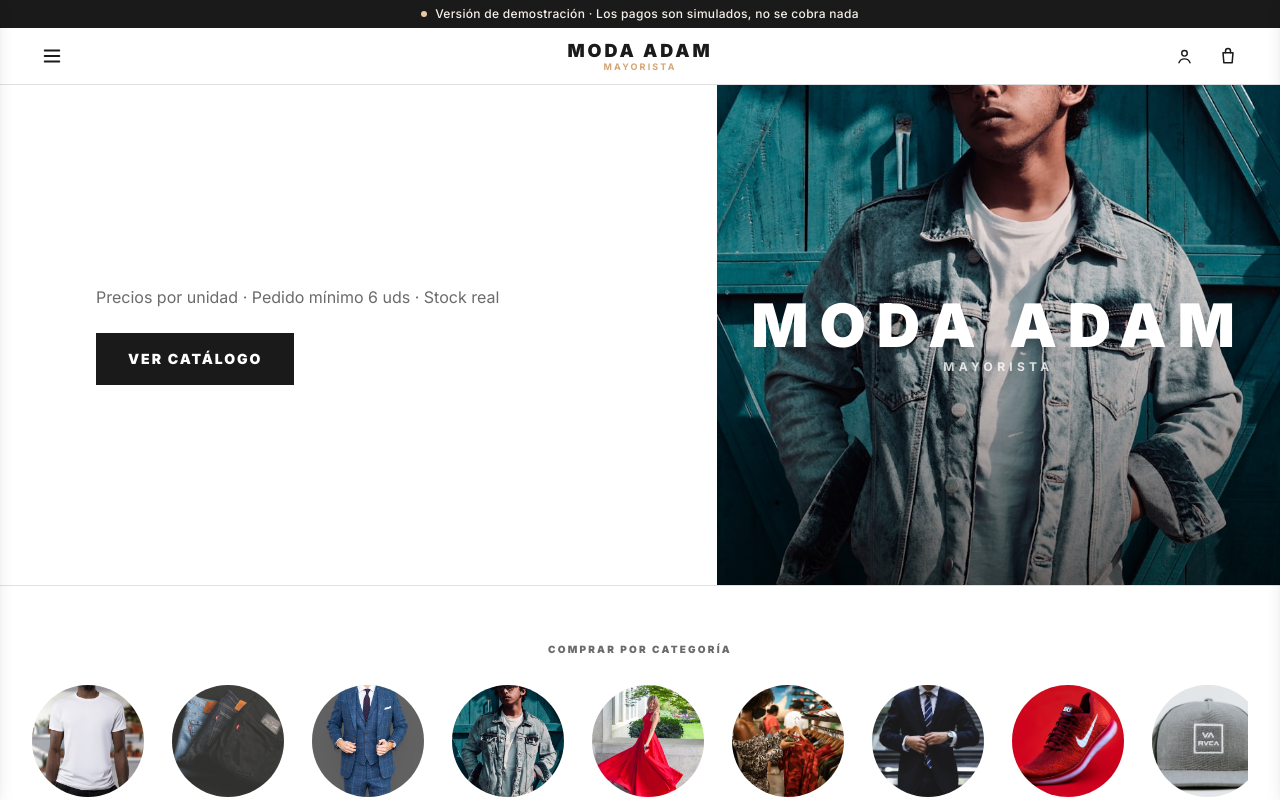
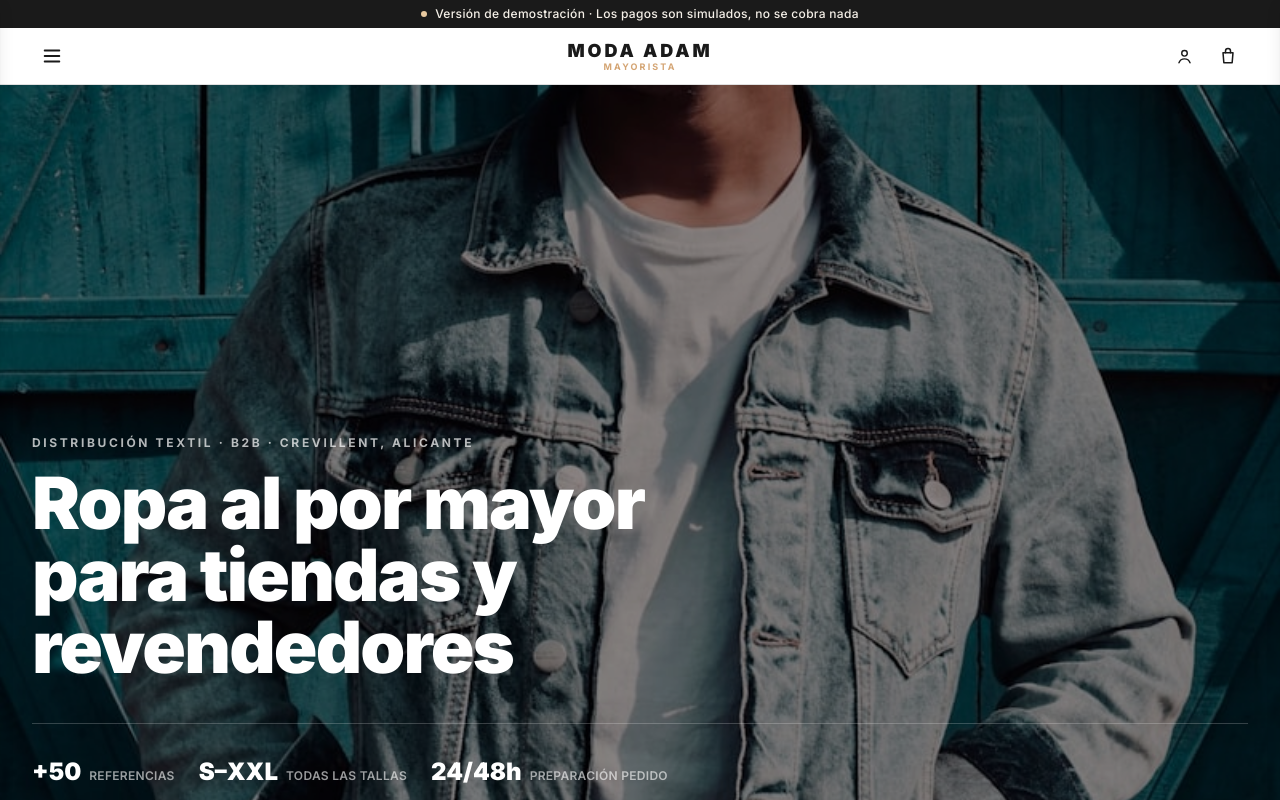
Before and after one commit to Walidarbbbb/moda-adam, a Next.js app: page / in a window 1280 px wide. Shown: the top 800 px of the page. Built offline with nearby package versions, Linux system fonts and the light colour scheme.

Commit message:
Hero: imagen a pantalla completa con texto superpuesto
- Imagen chaqueta denim ocupa 100vh (min-h-screen)
- Texto encima: tagline + h1 + stats (blanco sobre overlay oscuro)
- Eliminados: subtítulo precios y botón VER CATÁLOGO

```diff
--- a/app/page.tsx
+++ b/app/page.tsx
@@ -51,66 +51,44 @@
   return (
     <>
       {/* ═══════════════════════════════════════════════════════════
-          HERO
+          HERO — imagen a pantalla completa
       ═══════════════════════════════════════════════════════════ */}
-      <section className="border-b border-[#E0E0E0] bg-white">
+      <section className="relative flex min-h-screen items-end border-b border-[#E0E0E0] bg-[#F2EDE5]">
 
-        {/* Imagen hero — móvil: nombre de empresa encima */}
-        <div className="relative aspect-[4/3] overflow-hidden bg-[#F2EDE5] sm:aspect-[16/7] lg:hidden">
-          {/* eslint-disable-next-line @next/next/no-img-element */}
-          <img
-            src="/images/products/chaqueta-denim.jpg"
-            alt="Moda Adam — Mayorista"
-            className="h-full w-full object-cover object-center"
-          />
-          {/* Overlay gradiente */}
-          <div className="absolute inset-0 bg-gradient-to-t from-black/65 via-black/20 to-black/10" />
-          {/* Nombre de empresa centrado */}
-          <div className="absolute inset-0 flex flex-col items-center justify-center gap-1">
-            <span className="text-4xl font-black uppercase tracking-[0.18em] text-white drop-shadow-lg sm:text-5xl">
-              MODA ADAM
-            </span>
-            <span className="text-[11px] font-bold uppercase tracking-[0.36em] text-white/80">
-              Mayorista
-            </span>
-          </div>
-        </div>
+        {/* Imagen de fondo — ocupa todo */}
+        {/* eslint-disable-next-line @next/next/no-img-element */}
+        <img
+          src="/images/products/chaqueta-denim.jpg"
+          alt="Moda Adam — Mayorista"
+          className="absolute inset-0 h-full w-full object-cover object-center"
+        />
 
-        {/* Fila principal — texto + imagen desktop */}
-        <div className="flex lg:min-h-[500px]">
+        {/* Overlay oscuro */}
+        <div className="absolute inset-0 bg-black/45" />
 
-          {/* Columna texto */}
-          <div className="flex flex-1 flex-col justify-center px-6 py-10 sm:px-10 lg:px-16 xl:px-24">
-            <div className="max-w-xl">
-              <p className="text-sm text-muted sm:text-base">
-                Precios por unidad · Pedido mínimo 6&nbsp;uds · Stock real
-              </p>
-              <div className="mt-6">
-                <Link href="/catalogo/camisetas" className="btn-ink text-sm px-8 py-4">
-                  VER CATÁLOGO
-                </Link>
+        {/* Contenido encima de la imagen */}
+        <div className="relative z-10 wrap pb-16 pt-32 lg:pb-24 lg:pt-40">
+
+          <p className="text-xs font-bold uppercase tracking-[0.22em] text-white/70">
+            Distribución textil · B2B · Crevillent, Alicante
+          </p>
+
+          <h1 className="mt-4 max-w-2xl text-4xl font-black leading-[1.02] text-white sm:text-5xl lg:text-6xl xl:text-7xl">
+            Ropa al por mayor para tiendas y revendedores
+          </h1>
+
+          {/* Stats */}
+          <div className="mt-10 flex flex-wrap items-center gap-6 border-t border-white/20 pt-8">
+            {[
+              ['+50',   'referencias'],
+              ['S–XXL', 'todas las tallas'],
+              ['24/48h','preparación pedido'],
+            ].map(([n, label]) => (
+              <div key={label} className="flex items-baseline gap-2">
+                <span className="text-2xl font-black text-white">{n}</span>
+                <span className="text-xs font-semibold uppercase tracking-wide text-white/60">{label}</span>
               </div>
-            </div>
-          </div>
-
-          {/* Imagen derecha — solo desktop, con nombre de empresa */}
-          <div className="relative hidden overflow-hidden bg-[#F2EDE5] lg:block lg:w-1/2 xl:w-[44%]">
-            {/* eslint-disable-next-line @next/next/no-img-element */}
-            <img
-              src="/images/products/chaqueta-denim.jpg"
-              alt="Moda Adam — Mayorista"
-              className="absolute inset-0 h-full w-full object-cover object-center"
-            />
-            <div className="absolute inset-0 bg-gradient-to-t from-black/55 via-black/10 to-transparent" />
-            {/* Nombre centrado en desktop */}
-            <div className="absolute inset-0 flex flex-col items-center justify-center gap-1">
-              <span className="text-5xl font-black uppercase tracking-[0.18em] text-white drop-shadow-lg xl:text-6xl">
-                MODA ADAM
-              </span>
-              <span className="text-xs font-bold uppercase tracking-[0.36em] text-white/80">
-                Mayorista
-              </span>
-            </div>
+            ))}
           </div>
 
         </div>
```
